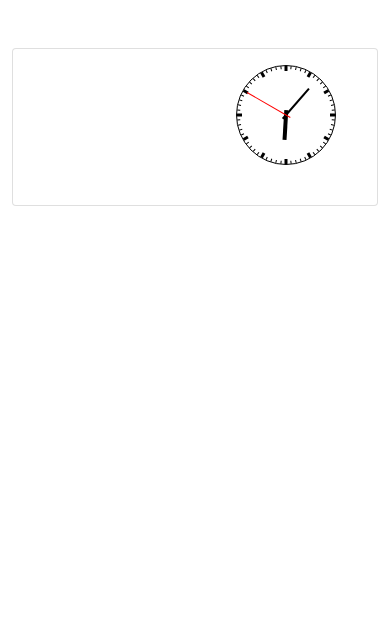
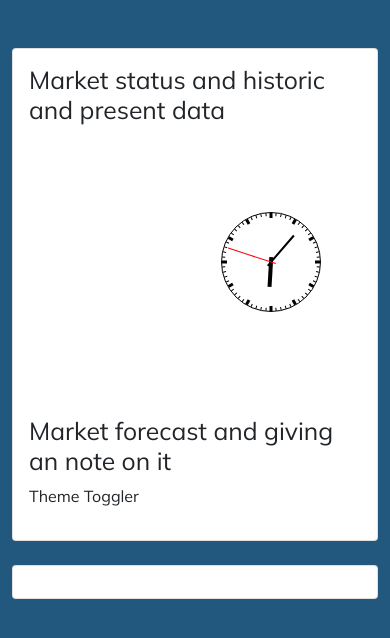
Before and after one commit to SVSKHD/cryptoblog, a React (Create React App) app: page / in a window 390 px wide. Shown: the top 638 px of the page. Built offline with nearby package versions, Linux system fonts and the light colour scheme.

Commit message:
new chnage

```diff
--- a/package.json
+++ b/package.json
@@ -14,6 +14,7 @@
     "react-router-dom": "^6.3.0",
     "react-scripts": "4.0.3",
     "reactstrap": "^9.0.1",
+    "recharts": "^2.1.9",
     "shortid": "^2.2.16",
     "uuid": "^8.3.2",
     "web-vitals": "^2.1.4"
--- a/src/index.css
+++ b/src/index.css
@@ -1,3 +1,15 @@
-.clockcenter{
-  margin-left: 5.5rem;
+body{
+  font-family: 'Mulish', sans-serif!important;
+  background-color: #22577E!important ;
 }
+
+
+.clockcenter {
+  margin: 5rem;
+}
+
+@media only screen and (max-width:600px) {
+  .clockcenter {
+    margin-left: 12rem;
+  }
+}
--- a/src/layout/Header.js
+++ b/src/layout/Header.js
@@ -19,12 +19,17 @@ function Header() {
             <div className='card'>
                 <div className='card-body'>
                     <div className='row'>
-                        <div className='col-4'></div>
-                        <div className='col-4 '>
+                        <div className='col-md-4 col-xs-6 col-sm-6 col-lg-4'>
+                            <h2>Market status and historic and present data</h2>
+                        </div>
+                        <div className='col-md-4 col-xs-6 col-sm-6 col-lg-4'>
                             <Clock className='clockcenter' size={100} value={value} />
                             <br />
                         </div>
-                        <div className='col-4'></div>
+                        <div className='col-md-4 col-xs-6 col-sm-6 col-lg-4'>
+                            <h2>Market forecast and giving an note on it</h2>
+                            <p>Theme Toggler</p>
+                        </div>
                     </div>
                 </div>
             </div>
--- a/src/layout/Layout.js
+++ b/src/layout/Layout.js
@@ -3,13 +3,15 @@ import Seo from "../helpers/Seo/Seo"
 
 const Layout = (props) => {
     return (
-        <>
+        <div>
+        <div>
             <div className="container">
                 <Header />
                 <Seo title={props.title}/>
                 {props.children}
             </div>
-        </>
+        </div>
+    </div>
     )
 }
 export default Layout
--- a/src/pages/LandingPage.js
+++ b/src/pages/LandingPage.js
@@ -1,11 +1,16 @@
 import Layout from "../layout/Layout"
 
-const LandingPage = () =>{
-return(
+const LandingPage = () => {
+    return (
         <>
             <div>
-        <Layout>
+                <Layout title="Landing Page | Crypto Blog">
+                    <br />
+                    <div className="card">
+                        <div className="card-body">
 
+                        </div>
+                    </div>
                 </Layout>
             </div>
         </>
```
Also changed, not shown: src/components/cards/landingPageCard.js (added, +18 -0 lines), 1 other file (tests, documents, lock files or other folders). Lines whose indentation alone changed are shown as unchanged.
